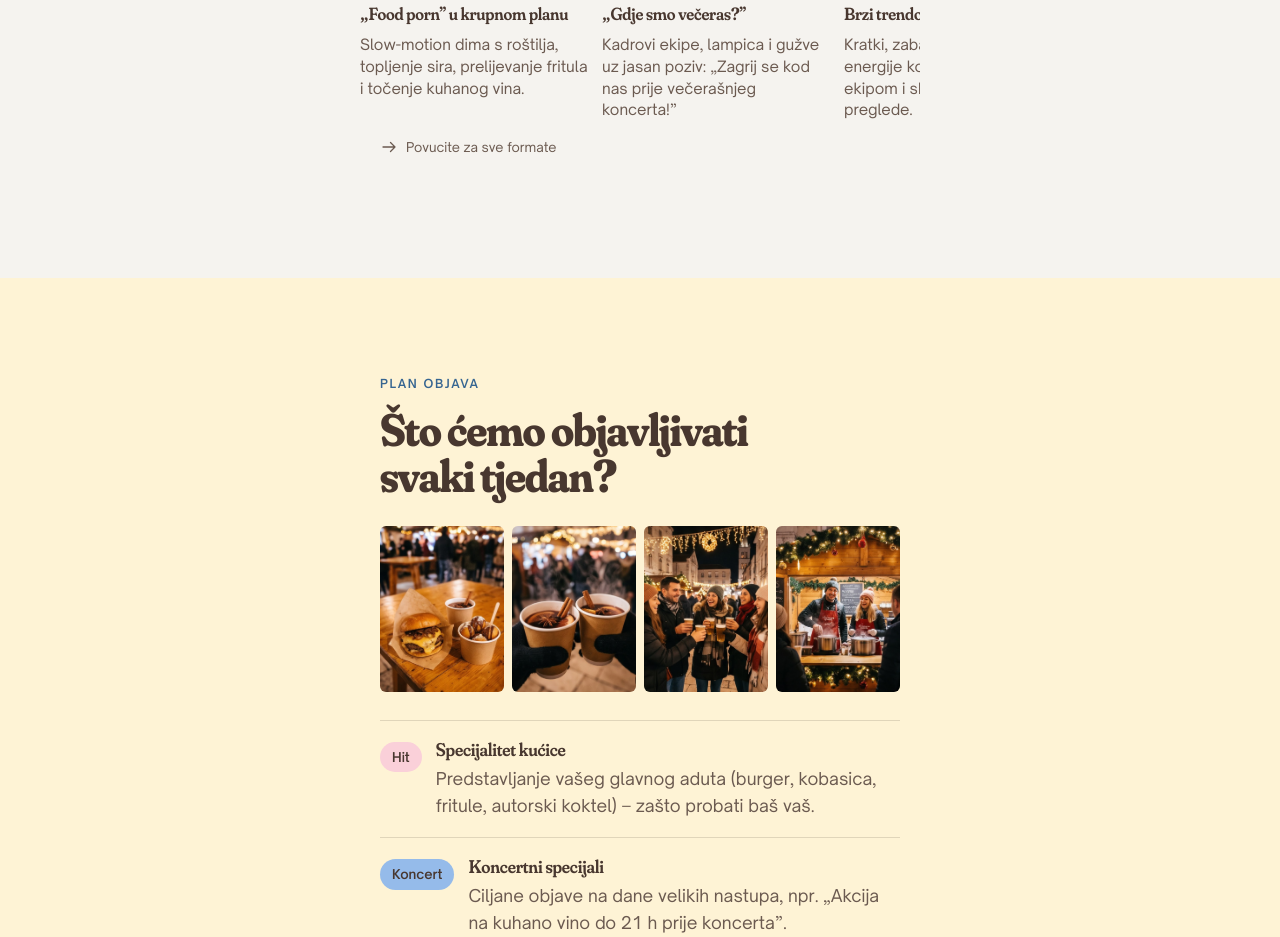
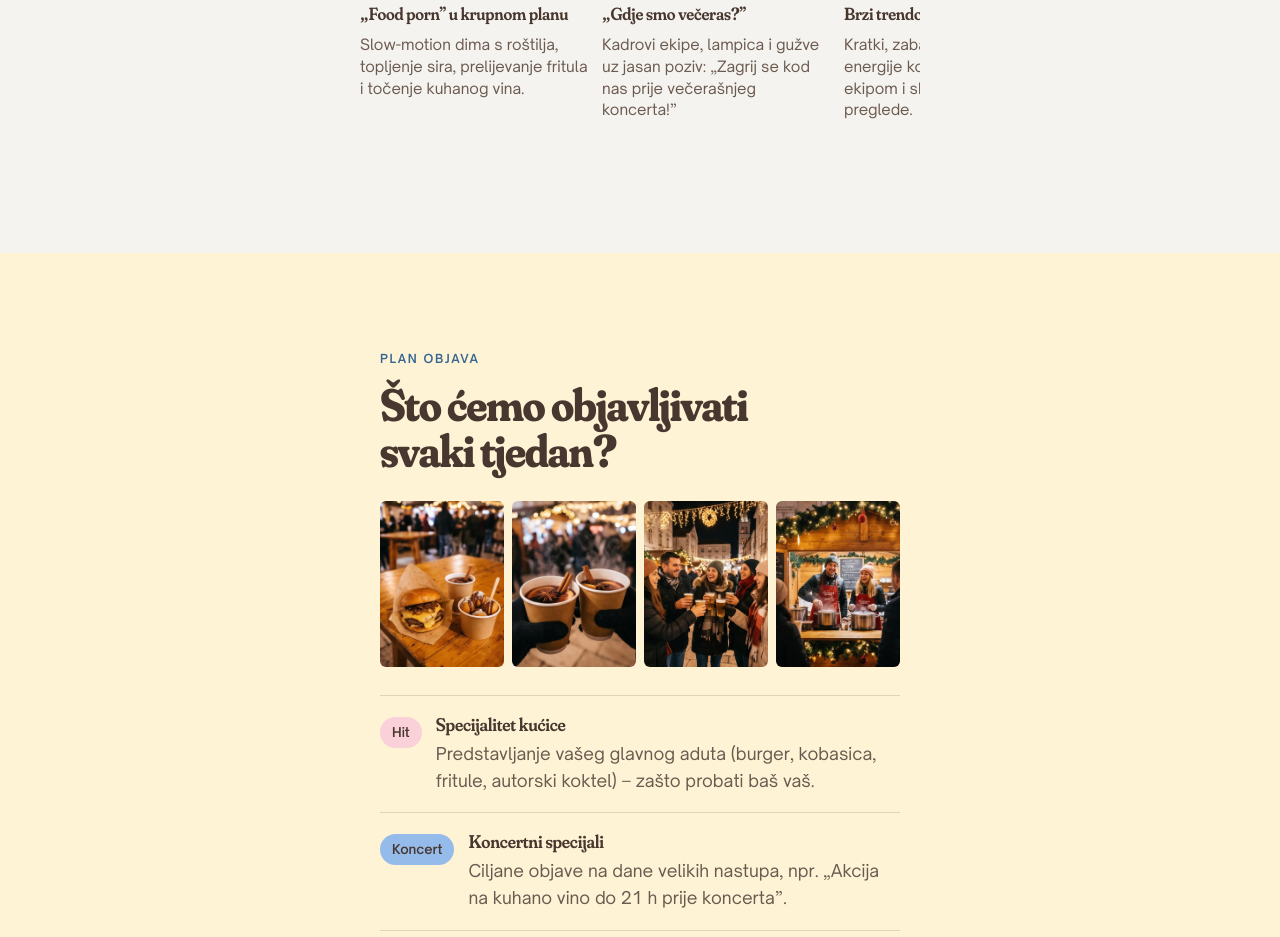
Before and after one commit to shxmi03/mallokka-site, a plain HTML site: page index.html in a window 1280 px wide. Shown: the part 4797-5734 px from the top of the page. Drawn offline with Linux system fonts and the light colour scheme.

Commit message:
Uklonjen natpis „Povucite za sve formate”
Co-Authored-By: Claude Opus 5.5 <noreply@anthropic.com>
Claude-Session: https://claude.ai/code/session_0177j8xRGYxVF81UgtaviaHk

```diff
--- a/index.html
+++ b/index.html
@@ -206,8 +206,6 @@ p{margin:0}
 .reel .len{position:absolute;top:12px;left:12px;background:rgba(47,38,34,.72);color:#fef3d5;font-size:.75rem;font-weight:600;padding:4px 10px;border-radius:999px;font-variant-numeric:tabular-nums}
 .reel h3{font-size:1.1rem}
 .reel p{font-size:.9375rem;line-height:1.45;color:var(--muted)}
-.swipe-hint{font-size:.8125rem;color:var(--muted);display:flex;align-items:center;gap:8px}
-.swipe-hint svg{width:18px;height:18px}
 
 /* ---- weekly pillars ---- */
 .strip{display:grid;grid-template-columns:repeat(4,1fr);gap:8px}
@@ -449,9 +447,6 @@ p{margin:0}
       </li>
     </ul>
   </div>
-  <div class="in" style="margin-top:4px">
-    <p class="swipe-hint"><svg viewBox="0 0 24 24" fill="none" stroke="currentColor" stroke-width="1.7" stroke-linecap="round" stroke-linejoin="round" aria-hidden="true"><path d="M4 12h16M14 6l6 6-6 6"/></svg>Povucite za sve formate</p>
-  </div>
 </section>
 
 <!-- 6 · Weekly content -->
```
